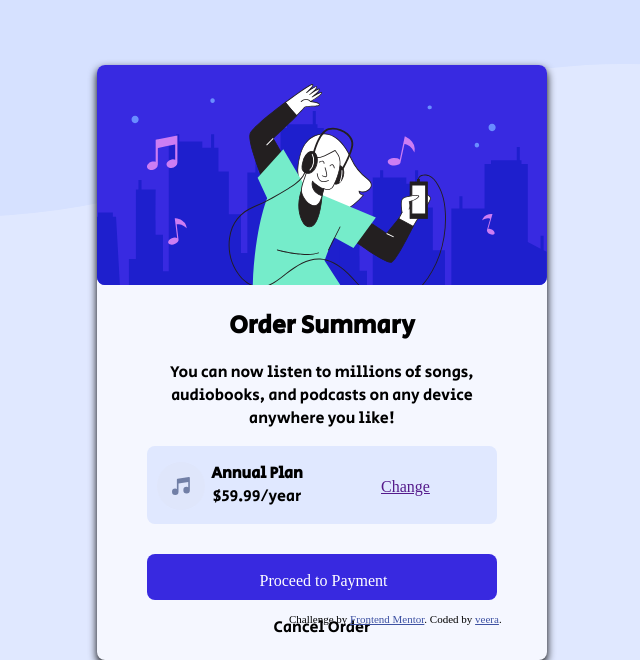
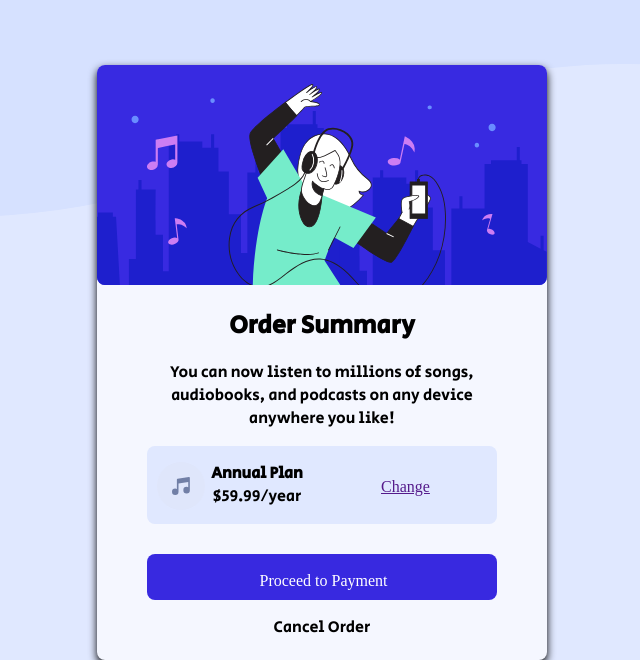
Before and after one commit to veera-0/order-summary-component, a plain HTML site: page index.html in a window 1280 px wide. Shown: the part 175-835 px from the top of the page, without its empty margins (351-991 px from the left). Drawn offline with Linux system fonts and the light colour scheme; a web font is replaced by a local one.

Commit message:
Update index.html

```diff
--- a/index.html
+++ b/index.html
@@ -16,9 +16,9 @@
        min-height:100dvh;
     }
 
-    .attribution { font-size: 11px; text-align: center; }
+/*     .attribution { font-size: 11px; text-align: center; }
     .attribution a { color: hsl(228, 45%, 44%); }
-
+ */
     .container{
      /* position: relative;*/
       height:100%;
@@ -140,9 +140,9 @@
     </div>
   </div>
 
-  <div class="attribution">
+<!--   <div class="attribution">
     Challenge by <a href="https://www.frontendmentor.io?ref=challenge" target="_blank">Frontend Mentor</a>.
-    Coded by <a href="#">veera</a>.
+    Coded by <a href="#">veera</a>. -->
   </div>
 </body>
 </html>
```
